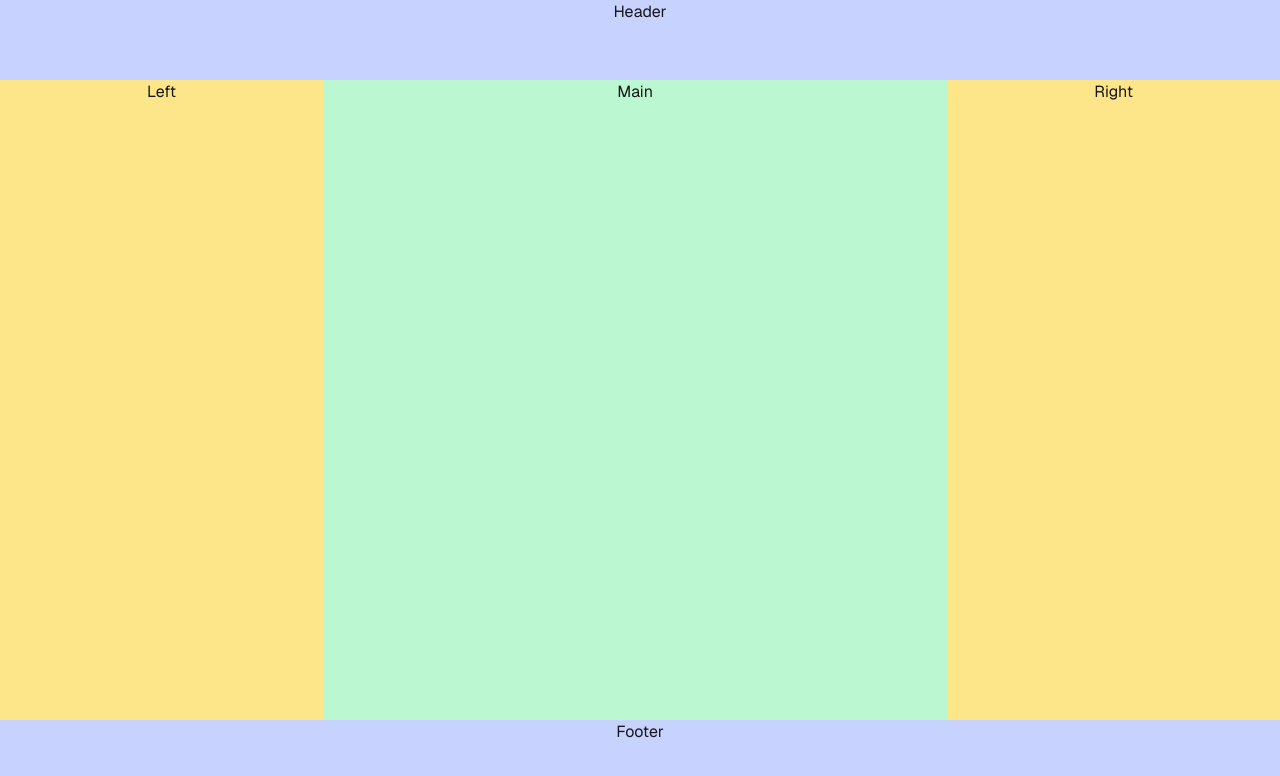
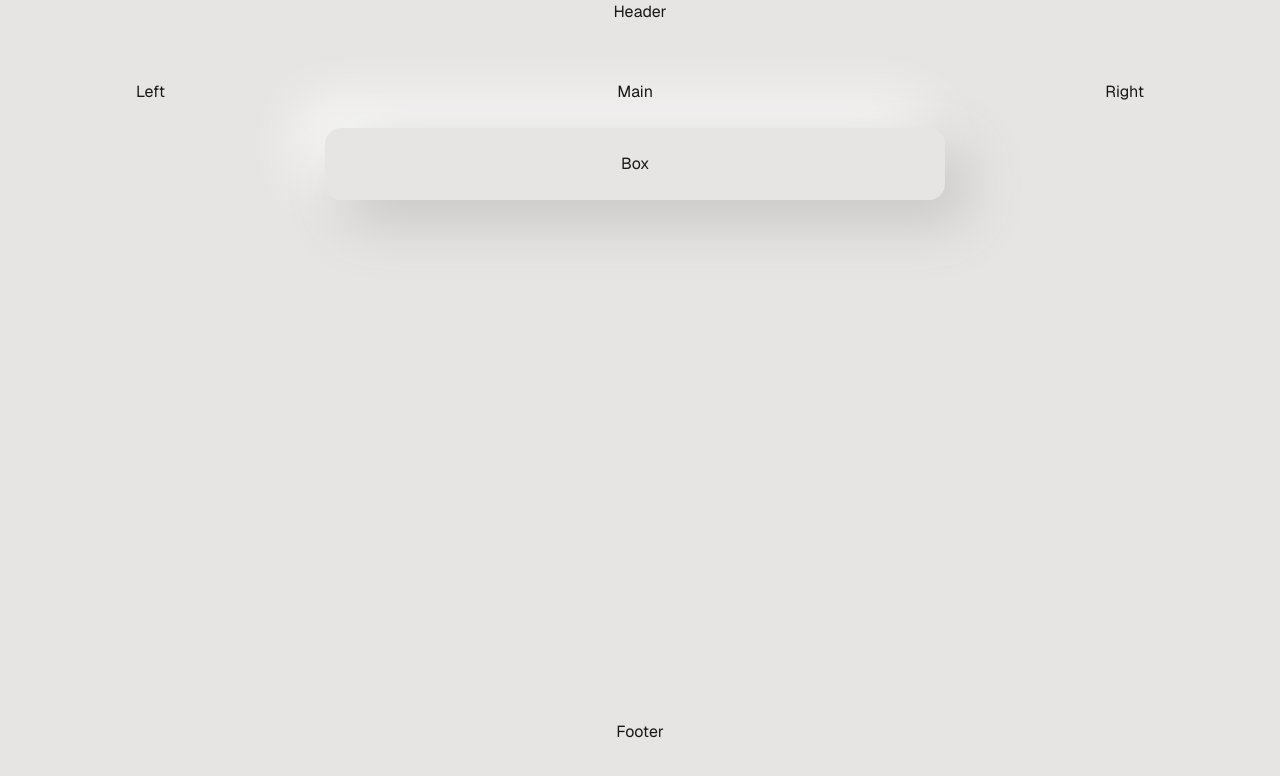
Before and after one commit to mailauki/bmi-calculator, a Next.js app: page / in a window 1280 px wide. Shown: the top 776 px of the page. Built offline with nearby package versions, Linux system fonts and the light colour scheme.

Commit message:
Add Neumorphism box

```diff
--- a/app/page.tsx
+++ b/app/page.tsx
@@ -1,14 +1,16 @@
+import Box from "@/components/box";
+
 export default function Home() {
 	return (
-		<div
-			className="grid sm:grid-rows-[10%_auto_10%] grid-rows-[10%_10%_auto_10%_10%] min-h-screen text-center font-[family-name:var(--font-geist-sans)]"
-			// className="grid sm:grid-rows-[80px_auto_80px] sm:grid-cols-[20%_auto_20%] grid-rows-[80px_80px_auto_80px_80px] grid-cols-1 h-screen"
-		>
-			<header className="bg-indigo-200 sm:col-start-1 sm:col-end-5 col-start-auto col-end-auto">Header</header>
-			<aside className="bg-amber-200">Left</aside>
-			<main className="bg-green-200 sm:col-span-2">Main</main>
-			<aside className="bg-amber-200">Right</aside>
-			<footer className="bg-indigo-200 sm:col-start-1 sm:col-end-5 col-start-auto col-end-auto">Footer</footer>
+		<div className="grid sm:grid-rows-[10%_auto_10%] grid-rows-[10%_10%_auto_10%_10%] min-h-screen bg-stone-200 text-center font-[family-name:var(--font-geist-sans)]">
+			<header className="sm:col-start-1 sm:col-end-5 col-start-auto col-end-auto">Header</header>
+			<aside>Left</aside>
+			<main className="sm:col-span-2">
+				Main
+				<Box/>
+			</main>
+			<aside>Right</aside>
+			<footer className="sm:col-start-1 sm:col-end-5 col-start-auto col-end-auto">Footer</footer>
 		</div>
 	)
 }
--- /dev/null
+++ b/components/box.tsx
@@ -0,0 +1,5 @@
+export default function Box() {
+	return (
+		<div className="m-6 p-6 rounded-2xl shadow-[20px_20px_60px_#c4c3c2,-20px_-20px_60px_#ffffff]">Box</div>
+	)
+}
```
